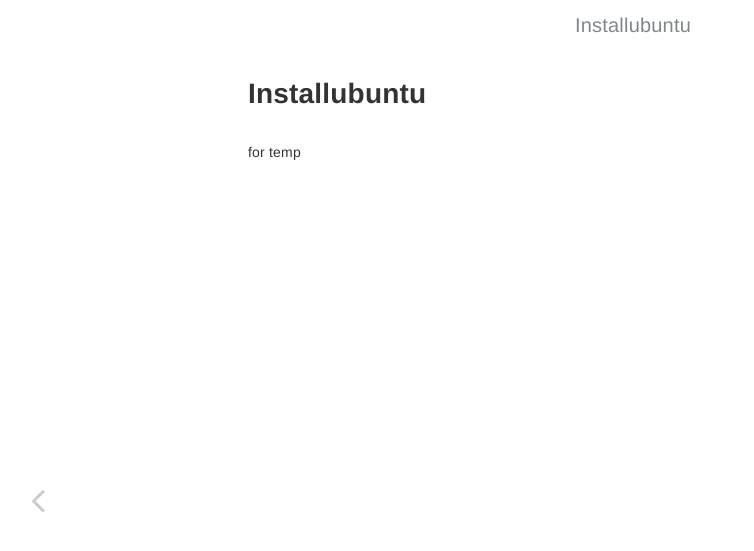
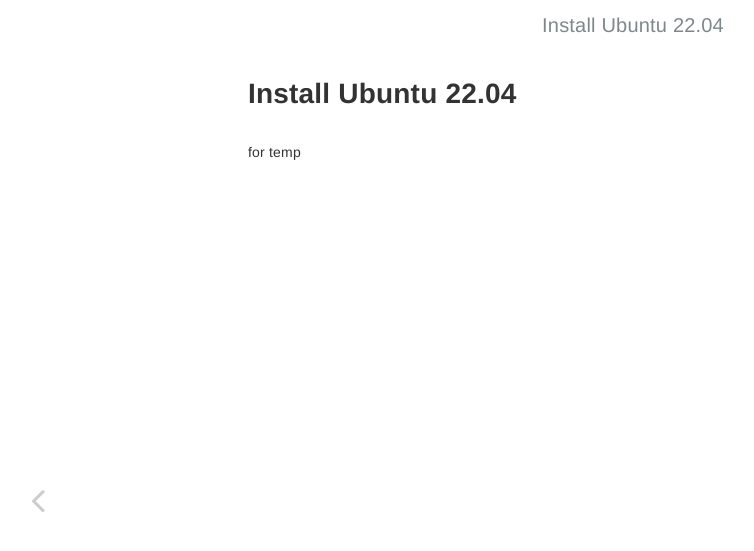
Before and after one commit to sedna99/portfolio, a Jekyll site: the page built from _posts/2022-05-14-installUbuntu.md, in a window 1280 px wide. Shown: the top 551 px of the page, without its empty margins (7-761 px from the left). Built offline with Jekyll 4.4.1, drawn with Linux system fonts in a browser that asks for light colours; our own code applies the rules of GitHub Pages for plain Markdown files.

Commit message:
add header on md

```diff
--- a/_posts/2022-05-14-installUbuntu.md
+++ b/_posts/2022-05-14-installUbuntu.md
@@ -1 +1,9 @@
+---
+title: Install Ubuntu 22.04
+author: sedna99
+date: 2022-05-14
+category: Linux
+layout: post
+---
+
 for temp
```
